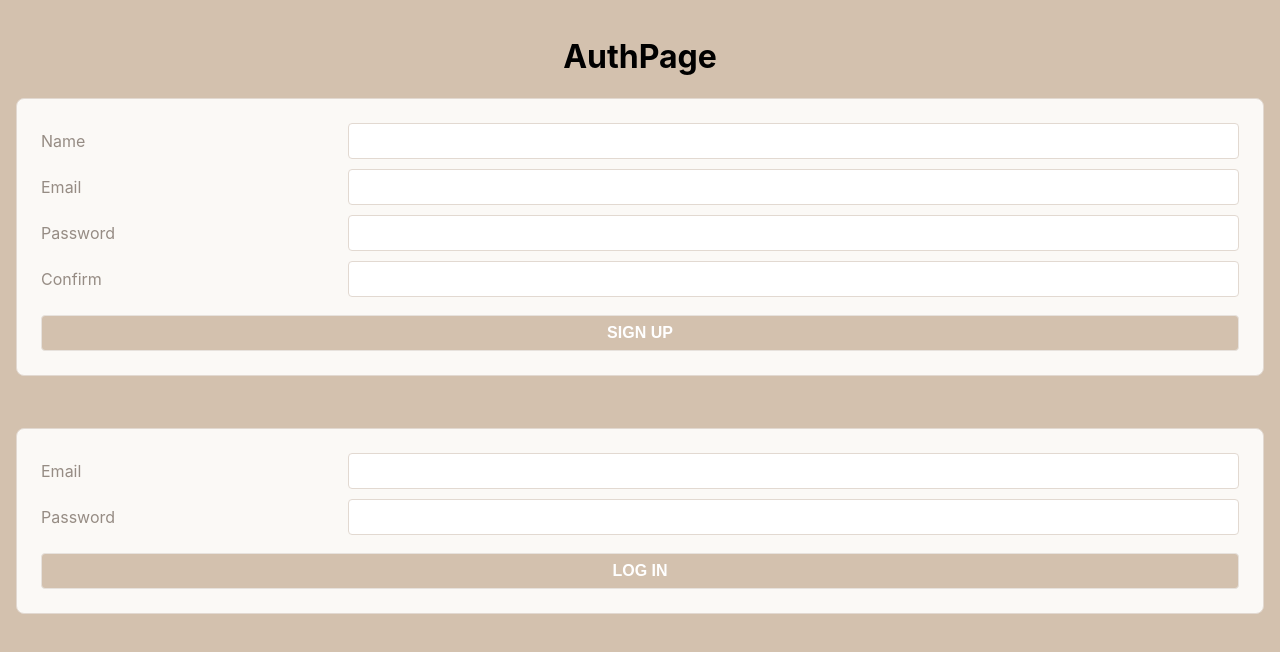
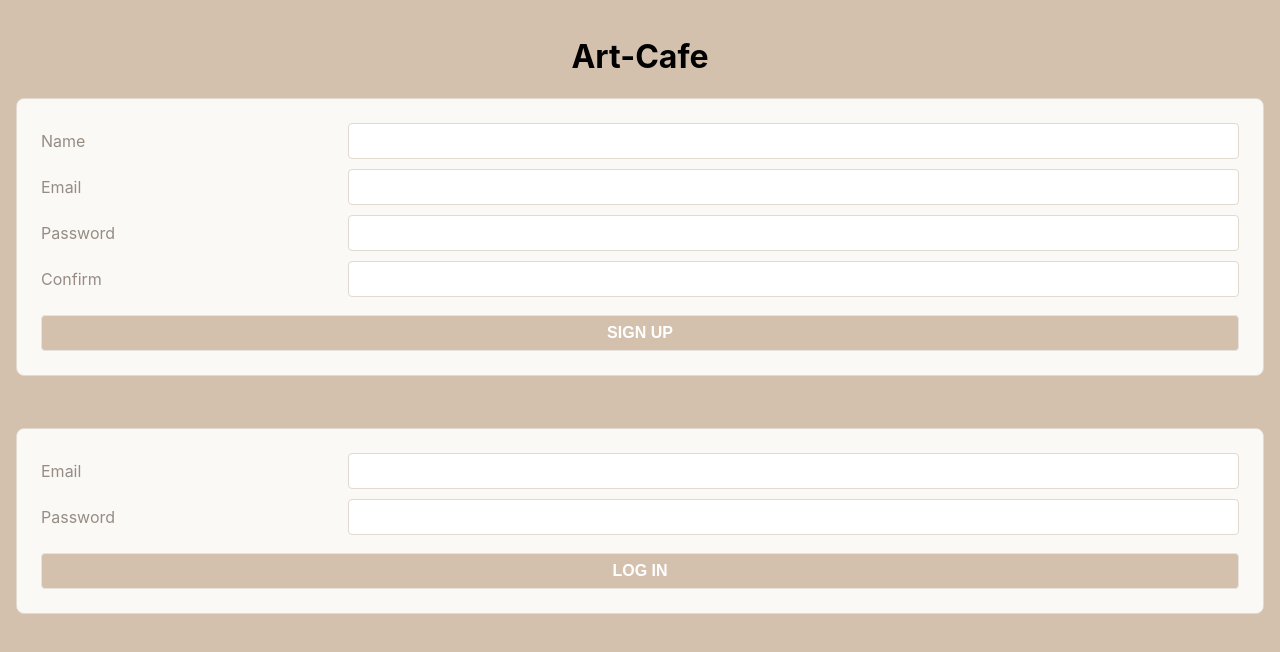
Before and after one commit to maxwellkahn/art-cafe, a React (Create React App) app: page /orders in a window 1280 px wide. Shown: the top 652 px of the page. Built offline with nearby package versions, Linux system fonts and the light colour scheme; no server answers.

Commit message:
update auth page

```diff
--- a/src/pages/AuthPage/AuthPage.jsx
+++ b/src/pages/AuthPage/AuthPage.jsx
@@ -4,7 +4,7 @@ import LoginForm from '../../components/LoginForm/LoginForm'
 export default function AuthPage({setUser}) {
     return (
         <main>
-            <h1>AuthPage</h1>
+            <h1>Art-Cafe</h1>
             <SignUpForm setUser={setUser}/>
             <LoginForm setUser={setUser}/>
         </main>
```
